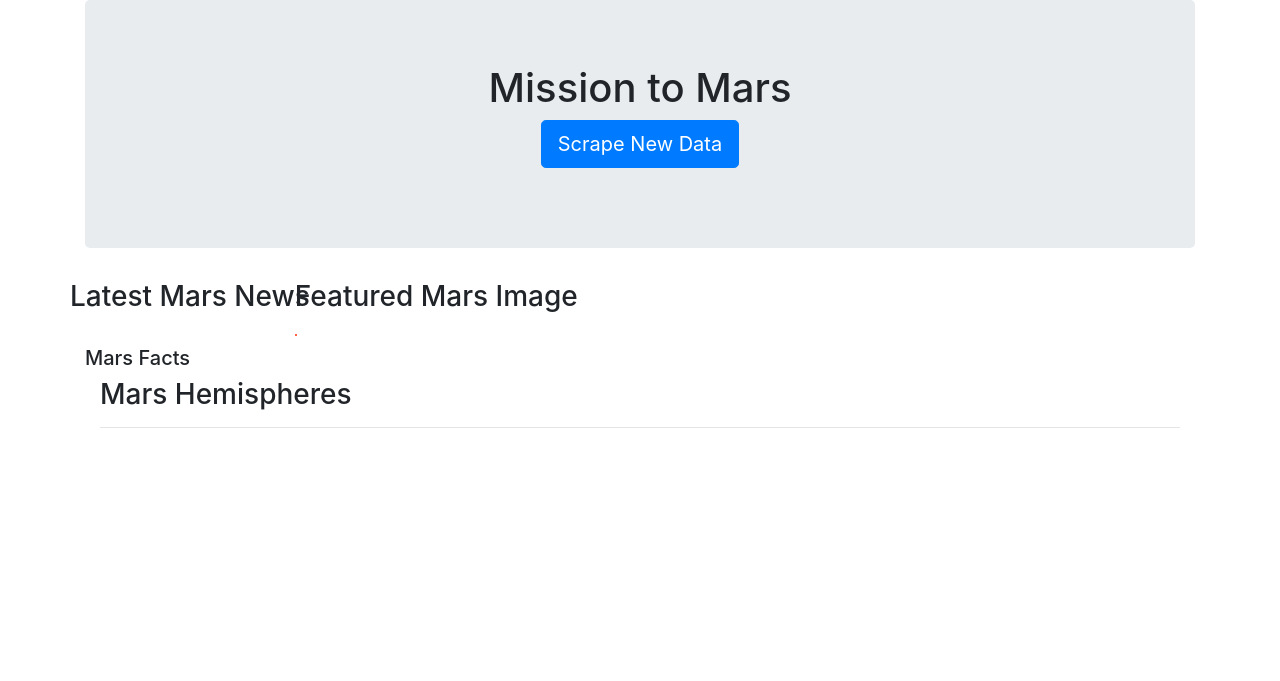
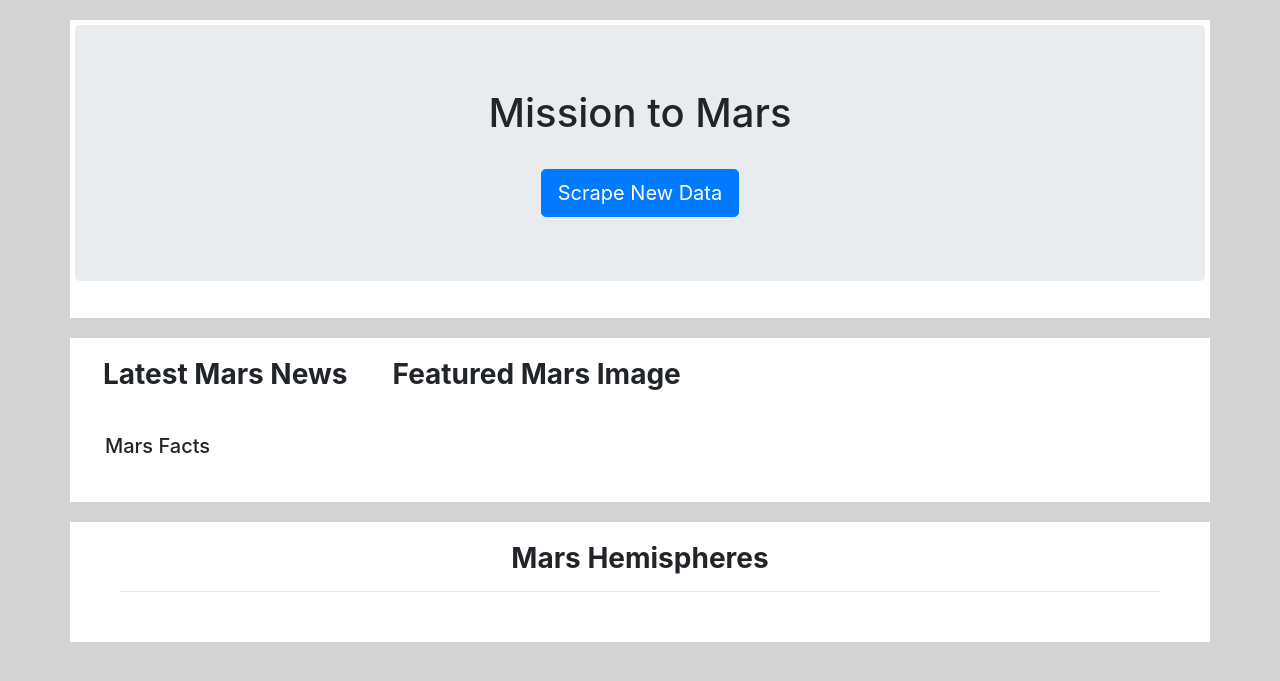
Before and after one commit to gpivaro/web-scraping-challenge, a Flask app: page / in a window 1280 px wide. Shown: the top 681 px of the page. Run offline with Flask 2, Linux system fonts and the light colour scheme; data that the repository does not hold is empty; some libraries are stand-ins or nearby versions.

Commit message:
Final version

```diff
--- a/static/css/styles.css
+++ b/static/css/styles.css
@@ -1,3 +1,128 @@
+/* ############################# Body ############################# */
+/* ################################################################ */
+
+body{
+	background-color: lightgray;
+}
+
+/* ############################# Bootstrap Container ############################# */
+/* ############################################################################### */
+
+
+.container{
+        /* border: 1px solid blue; */
+        padding: 5px;
+        margin-top: 20px;
+        background-color: white;
+        /* margin-right: 5%; */
+    }
+
+
+/* ############################# Bootstrap Row ############################# */
+/* ######################################################################### */
+
+
+.row {
+    /* border: 1px purple solid; */
+    /* border-style: solid; */
+    /* border-color:purple; */
+    /* background-color: white; */
+    padding: 5px;
+    margin: 10px;
+}
+
+/* ############################# Bootstrap Column ############################# */
+/* ############################################################################ */
+
+
+.col {
+    /* border: 1px solid yellow; */
+    /* background-color: white; */
+}
+
+
+
+
+/* ############################# Article ############################# */
+/* ################################################################### */
+
+
+
+article{
+    /* border: 1px green solid; */
+	/* background-color: white; */
+    /* margin-top: 15px; */
+    /* padding-right: 30px; */
+    /* border-style: solid; */
+    /* border-color: tomato; */
+}
+
+
+/* ############################# h1 ############################# */
+/* ############################################################## */
+
+
+h3{
+    /* border: 1px pink solid; */
+    /* font-family: 'Times New Roman', Times, serif; */
+    font-weight: bold;
+    /* margin-left: 35px; */
+    /* margin-bottom: 25px; */
+    /* padding: 15px; */
+    /* font-size: 40px; */
+    /* color: darkcyan; */
+    background-color: none;
+    text-align: left;
+    text-decoration: none;
+    /* display: inline; */
+    white-space: nowrap;
+    /* border-style: solid; */
+    /* border-color: tomato; */
+}
+
+h5 {
+    margin-top: 10px;
+}
+
+/* style=“max-width: 450px; max-height: 100px; font-size: 15px; margin-bottom: 50px;” */
+
+
+/* ############################# paragraph (paragraph) ############################# */
+/* ################################################################################# */
+
+
+
+p{
+    /* font-family: Arial, Helvetica, sans-serif; */
+    font-size: 16px;
+    text-align: justify;
+    /* color: gray; */
+    /* padding: 1px; */
+    /* margin-top: 35px; */
+    /* margin-left: 31px; */
+    /* margin-right: 1px; */
+    /* margin-bottom: 5px; */
+    /* padding-bottom: 15px; */
+    /* padding-right: 1px; */
+    /* border: 1px solid black; */
+}
+
+
+
+
+#headline{
+    margin-left: 13px;
+    /* border: 1px black solid; */
+}
+
+#hemisphere{
+    text-align: center;
+}
+
+.table-striped{
+    /* font-size: 25px; */
+    /* border: 1pt magenta solid; */
+}
 
 img{
     /* height: 100px; */
@@ -6,6 +131,6 @@ img{
     /* margin-left: 5px; */
     /* margin-right: 35px; */
     /* padding: 5px; */
-    border: 1px solid tomato;
+    /* border: 1px solid tomato; */
     padding: 0%;
 }
--- a/templates/index.html
+++ b/templates/index.html
@@ -12,13 +12,14 @@
     <div class="container">
         <div class="jumbotron text-center">
             <h1>Mission to Mars</h1>
-            <p><a class="btn btn-primary btn-lg" href="/scrape" role="button">Scrape New Data</a></p>
+            <br />
+            <a class="btn btn-primary btn-lg" href="/scrape" role="button">Scrape New Data</a>
         </div>
     </div>
     <!-- Main -->
     <div class="container">
         <div class="row">
-            <h3>Latest Mars News</h3>
+            <h3 id="headline">Latest Mars News</h3>
             <div class="row">
                 <h6>{{ data_db.Title }}</h6>
                 <p>{{ data_db.Paragraph }}</p>
@@ -29,10 +30,11 @@
             </div>
             <div class="col-lg-4 visualization">
                 <div class=“container col-lg-4 col-md-4 “>
-                    <h5 style=“margin-top: 10px;“>Mars Facts</h5>
-                    <div style=“max-width: 450px; max-height: 100px; font-size: 15px; margin-bottom: 50px;” class=“table
-                        table-striped”>
-                        {{ data_db.TableHTML|safe}}
+                    <h5>Mars Facts</h5>
+                    <div class="table-responsive">
+                        <div class="table table-striped">
+                            {{ data_db.TableHTML|safe}}
+                        </div>
                     </div>
                 </div>
             </div>
@@ -44,7 +46,7 @@
             <div class="col">
                 <div class="col visualization">
                     <article>
-                        <h3>Mars Hemispheres</h3>
+                        <h3 id="hemisphere">Mars Hemispheres</h3>
                         <hr>
                         <!-- <div class="borderbox"> -->
                         <div class="container">
```
Also changed, not shown: scrape_mars.py (+0 -7 lines), README.md, 1 other file.
